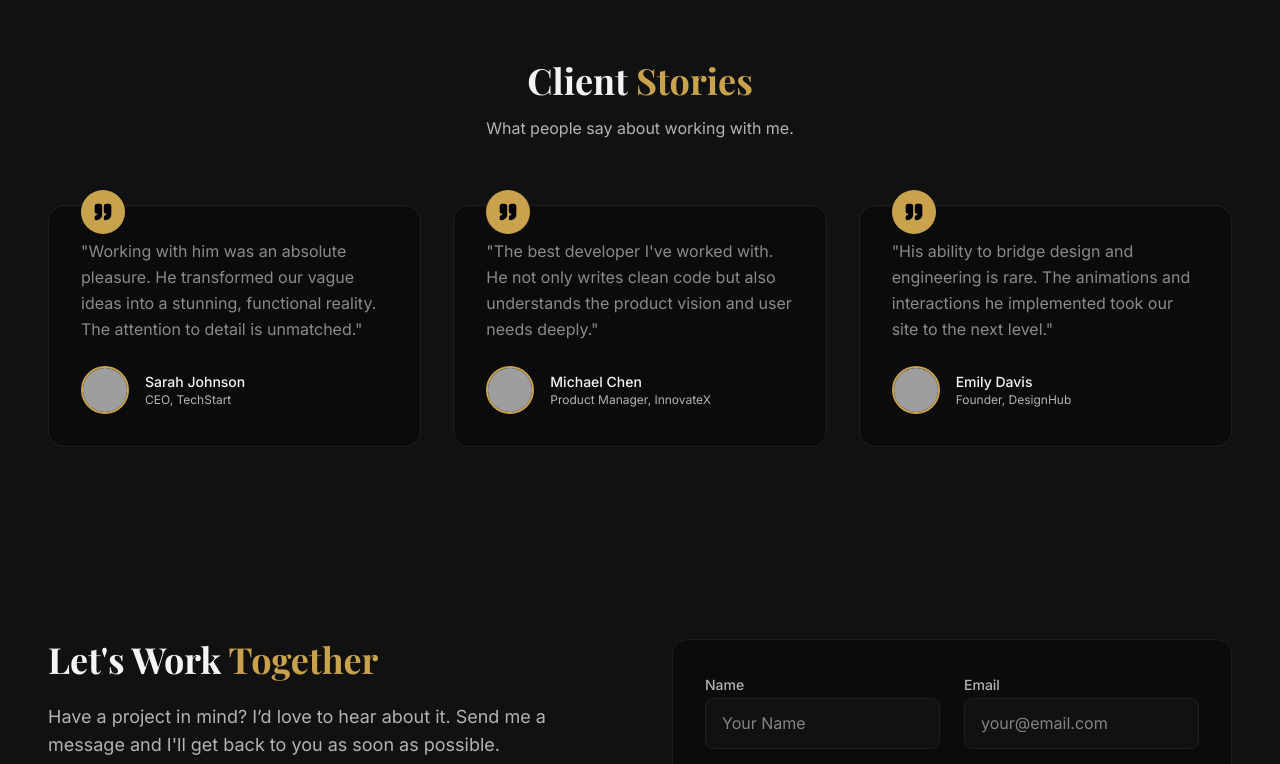
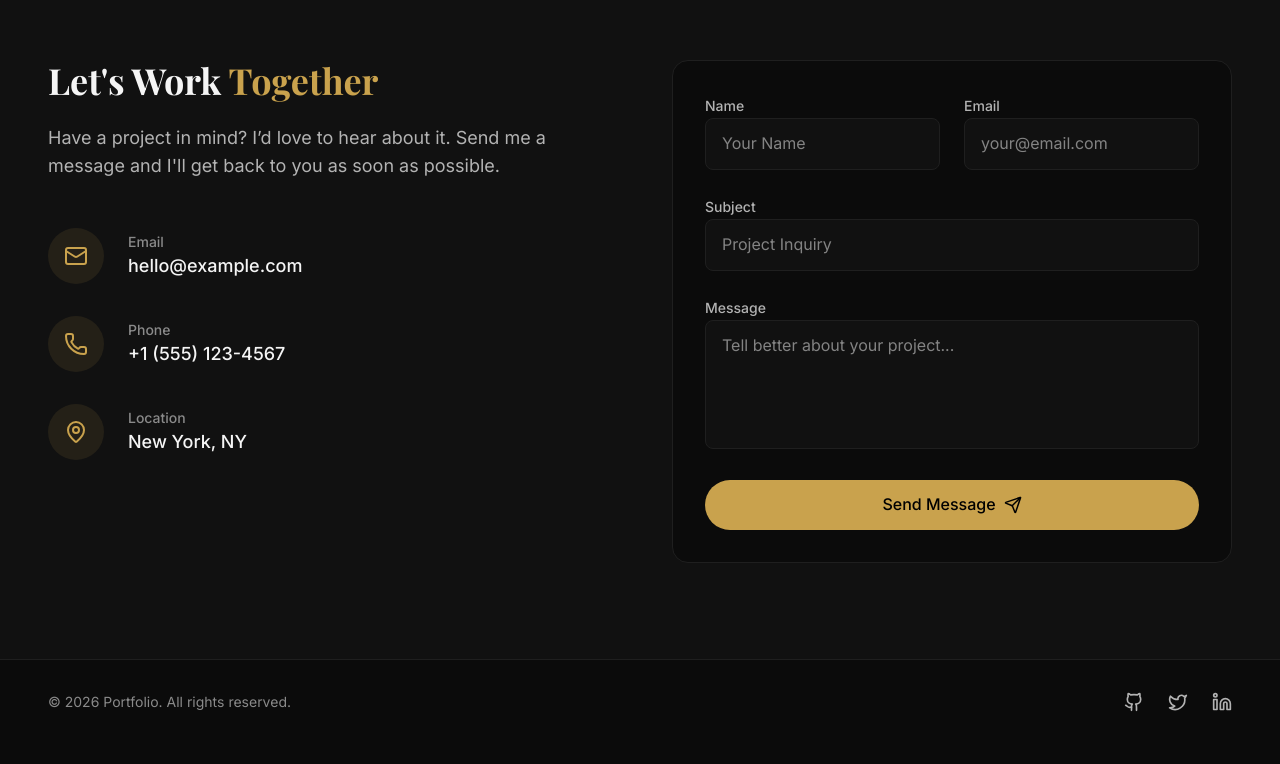
Before and after one commit to NiharikaNeha/_NEHA, a React (Vite) app: page / in a window 1280 px wide. Shown: the part 5600-6364 px from the top of the page. Built offline with nearby package versions, Linux system fonts and the light colour scheme; grey boxes are pictures that could not be loaded.

Commit message:
made changed in app.jsx

```diff
--- a/package.json
+++ b/package.json
@@ -16,6 +16,7 @@
     "react": "^19.2.0",
     "react-dom": "^19.2.0",
     "react-icons": "^5.5.0",
+    "swiper": "^12.1.0",
     "tailwindcss": "^4.1.18"
   },
   "devDependencies": {
--- a/src/App.jsx
+++ b/src/App.jsx
@@ -6,7 +6,6 @@ import Skills from "./components/skills/Skills";
 import Services from "./components/service/Services";
 import Projects from "./components/projects/Projects";
 import Experience from "./components/experience/Experience";
-import Testimonials from "./components/testimonials/Testimonials";
 import Contact from "./components/contact/Contact";
 import Footer from "./components/common/Footer";
 import theme from "./theme/Theme";
@@ -55,7 +54,6 @@ function App() {
         <Services />
         <Projects />
         <Experience />
-        <Testimonials />
         <Contact />
       </main>
       <Footer />
--- a/src/components/testimonials/Testimonials.jsx
+++ /dev/null
@@ -1,120 +0,0 @@
-import React from "react";
-import { motion } from "framer-motion";
-import { Quote } from "lucide-react";
-import theme from "../../theme/Theme";
-
-const testimonials = [
-  {
-    name: "Sarah Johnson",
-    role: "CEO, TechStart",
-    content:
-      "Working with him was an absolute pleasure. He transformed our vague ideas into a stunning, functional reality. The attention to detail is unmatched.",
-    image:
-      "https://images.unsplash.com/photo-1494790108377-be9c29b29330?ixlib=rb-4.0.3&auto=format&fit=crop&w=687&q=80",
-  },
-  {
-    name: "Michael Chen",
-    role: "Product Manager, InnovateX",
-    content:
-      "The best developer I've worked with. He not only writes clean code but also understands the product vision and user needs deeply.",
-    image:
-      "https://images.unsplash.com/photo-1472099645785-5658abf4ff4e?ixlib=rb-4.0.3&auto=format&fit=crop&w=1170&q=80",
-  },
-  {
-    name: "Emily Davis",
-    role: "Founder, DesignHub",
-    content:
-      "His ability to bridge design and engineering is rare. The animations and interactions he implemented took our site to the next level.",
-    image:
-      "https://images.unsplash.com/photo-1580489944761-15a19d654956?ixlib=rb-4.0.3&auto=format&fit=crop&w=761&q=80",
-  },
-];
-
-const Testimonials = () => {
-  return (
-    <section
-      id="testimonials"
-      className="py-24 bg-surface"
-      style={{ backgroundColor: theme.colors.surface }}
-    >
-      <div className="container mx-auto px-6 md:px-12">
-        <motion.div
-          initial={{ opacity: 0, y: 30 }}
-          whileInView={{ opacity: 1, y: 0 }}
-          viewport={{ once: true }}
-          className="text-center mb-16"
-        >
-          <h2
-            className="font-heading text-3xl md:text-4xl font-bold mb-4"
-            style={{ color: theme.colors.textPrimary }}
-          >
-            Client{" "}
-            <span style={{ color: theme.colors.accentPrimary }}>Stories</span>
-          </h2>
-          <p style={{ color: theme.colors.textSecondary }}>
-            What people say about working with me.
-          </p>
-        </motion.div>
-
-        <div className="grid md:grid-cols-3 gap-8">
-          {testimonials.map((item, index) => (
-            <motion.div
-              key={index}
-              initial={{ opacity: 0, y: 20 }}
-              whileInView={{ opacity: 1, y: 0 }}
-              viewport={{ once: true }}
-              transition={{ duration: 0.5, delay: index * 0.1 }}
-              className="p-8 rounded-2xl relative"
-              style={{
-                backgroundColor: theme.colors.background,
-                border: `1px solid ${theme.colors.border}`,
-              }}
-            >
-              <div
-                className="absolute -top-4 left-8 p-3 rounded-full"
-                style={{
-                  backgroundColor: theme.colors.accentPrimary,
-                  color: "#000",
-                }}
-              >
-                <Quote size={20} fill="black" />
-              </div>
-
-              <p
-                className="mb-6 italic leading-relaxed"
-                style={{ color: theme.colors.textMuted }}
-              >
-                "{item.content}"
-              </p>
-
-              <div className="flex items-center gap-4">
-                <img
-                  src={item.image}
-                  alt={item.name}
-                  className="w-12 h-12 rounded-full object-cover border-2"
-                  style={{ borderColor: theme.colors.accentPrimary }}
-                />
-                <div>
-                  <h4
-                    className="font-bold text-sm"
-                    style={{ color: theme.colors.textPrimary }}
-                  >
-                    {item.name}
-                  </h4>
-                  <p
-                    className="text-xs"
-                    style={{ color: theme.colors.textSecondary }}
-                  >
-                    {item.role}
-                  </p>
-                </div>
-              </div>
-            </motion.div>
-          ))}
-        </div>
-      </div>
-    </section>
-  );
-};
-
-export default Testimonials;
```
Also changed, not shown: 1 other file (tests, documents, lock files or other folders).
